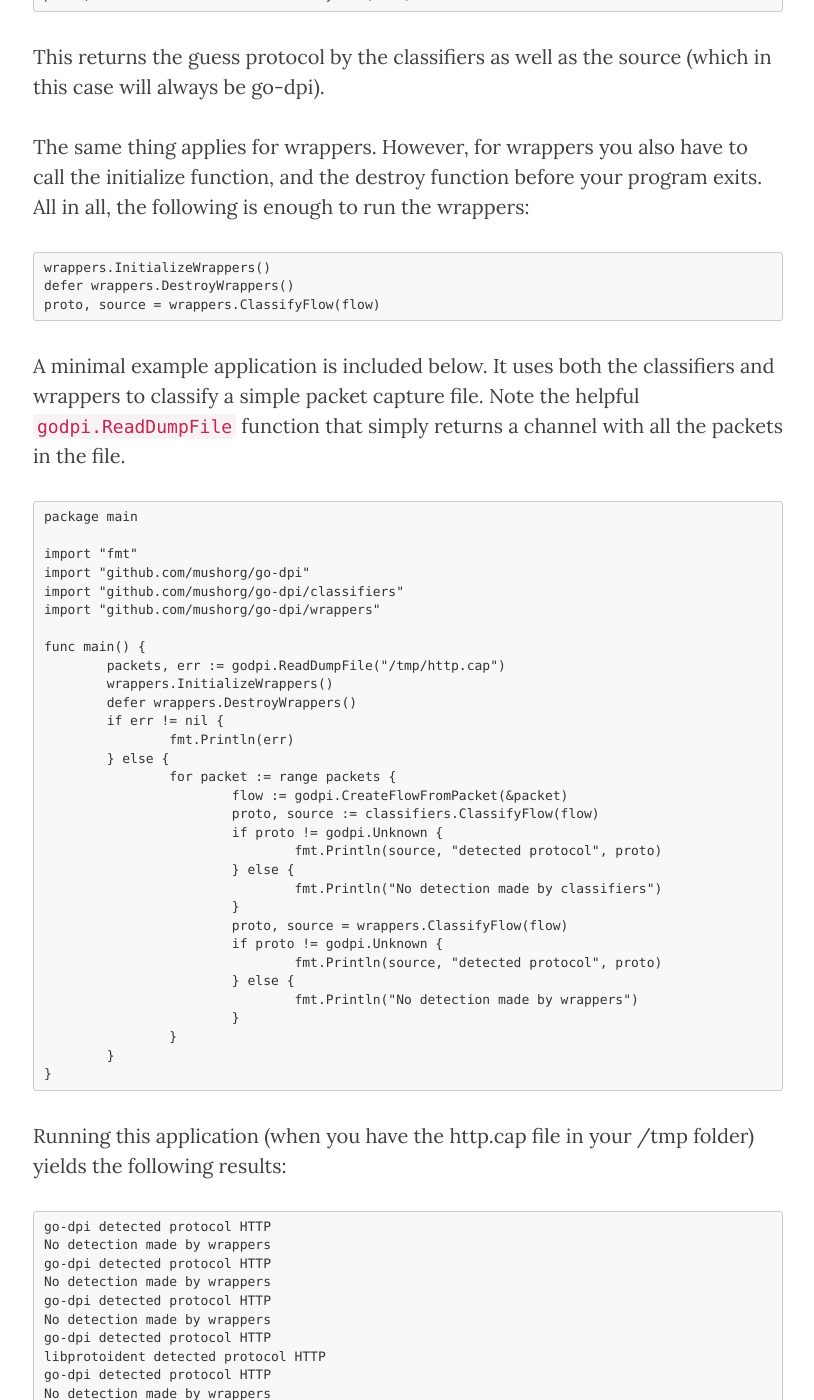
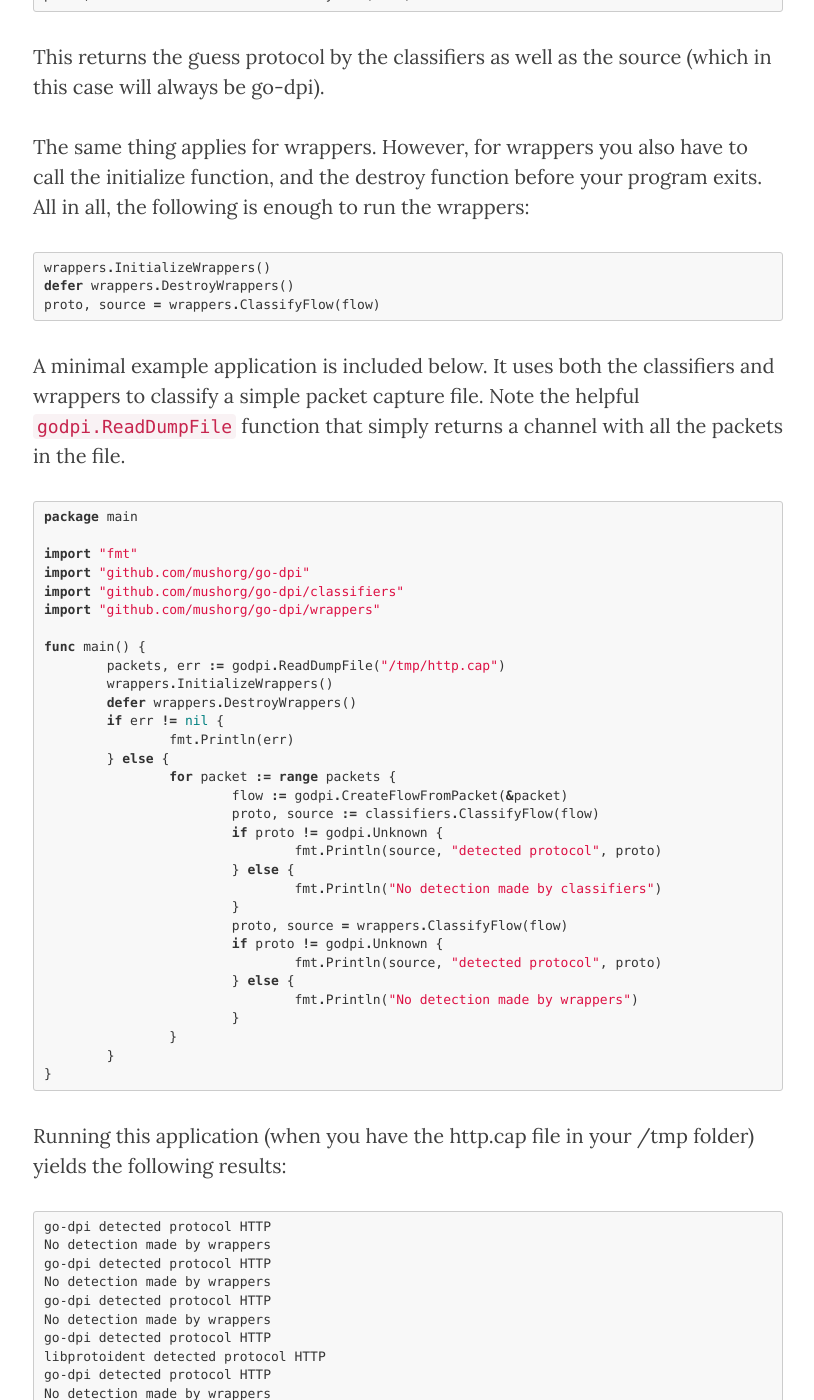
Before and after one commit to nikofil/nikofil.github.io, a Jekyll site: the page built from _posts/2017-06-25-first-month-of-gsoc-2017.md, in a window 1280 px wide and 1400 px high, scrolled down 3058 px. Shown: the whole window, without its empty margins (232-1046 px from the left). Built offline with Jekyll 4.4.1, drawn with Linux system fonts in a browser that asks for light colours; nearby versions of some CDN libraries; comment, search, counter and statistics services are not loaded.

Commit message:
Revert "Fix newlines in post"
This reverts commit 70601b606e5569153ca71080f73489a221915e8a.

````diff
--- a/_posts/2017-06-25-first-month-of-gsoc-2017.md
+++ b/_posts/2017-06-25-first-month-of-gsoc-2017.md
@@ -51,7 +51,7 @@ This returns the guess protocol by the classifiers as well as the source (which
 
 The same thing applies for wrappers. However, for wrappers you also have to call the initialize function, and the destroy function before your program exits. All in all, the following is enough to run the wrappers:
 
-```
+```go
 wrappers.InitializeWrappers()
 defer wrappers.DestroyWrappers()
 proto, source = wrappers.ClassifyFlow(flow)
@@ -59,7 +59,7 @@ proto, source = wrappers.ClassifyFlow(flow)
 
 A minimal example application is included below. It uses both the classifiers and wrappers to classify a simple packet capture file. Note the helpful `godpi.ReadDumpFile` function that simply returns a channel with all the packets in the file.
 
-```
+```go
 package main
 
 import "fmt"
````
